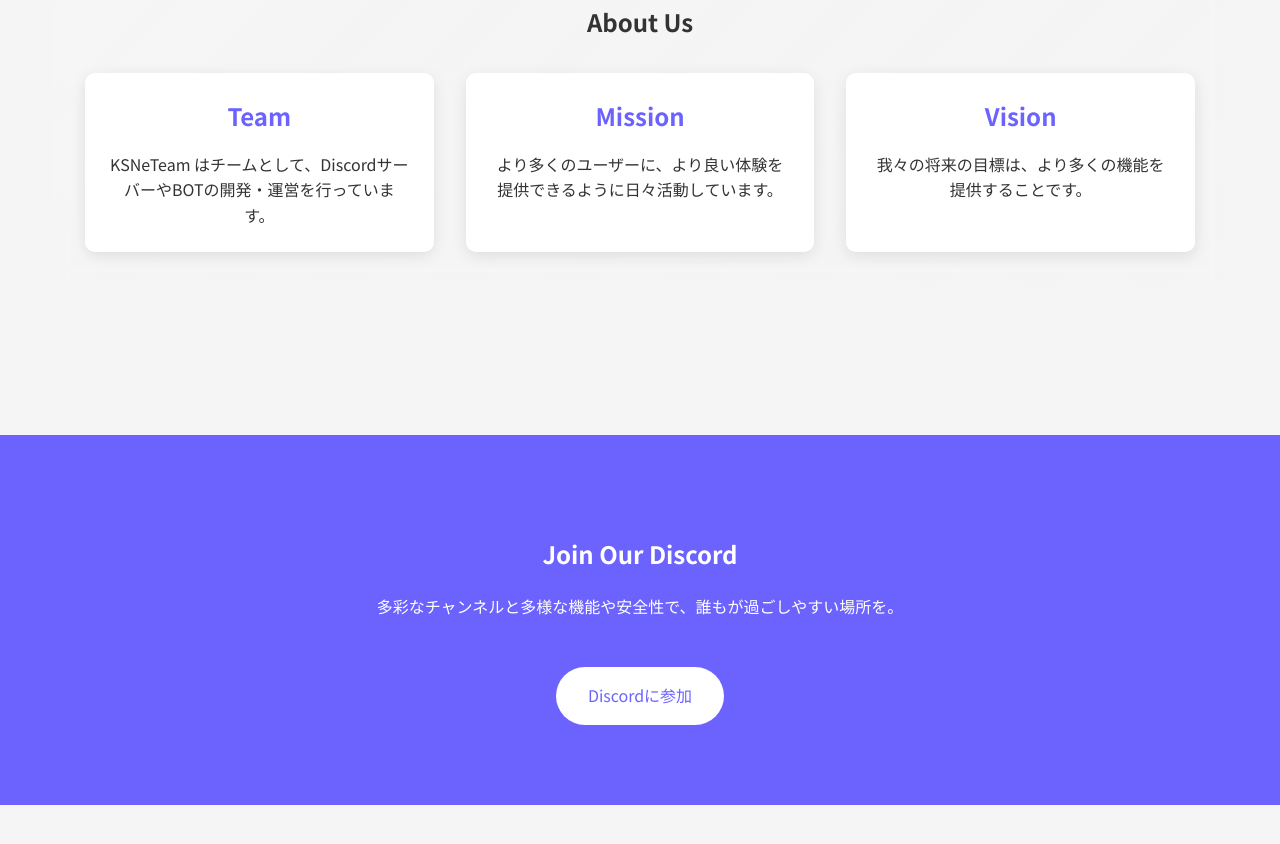
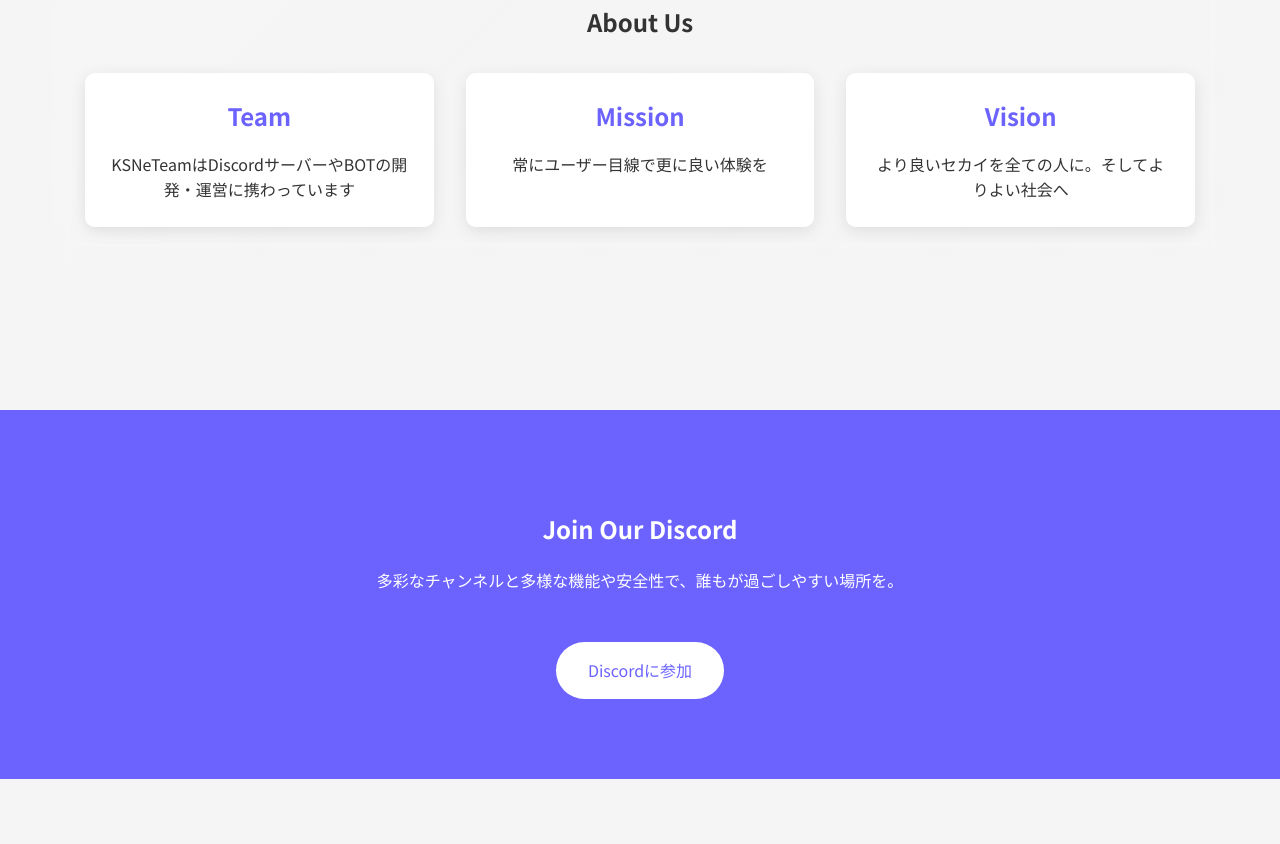
Before and after one commit to Ks-777/Ks-777.github.io, a plain HTML site: page index.html in a window 1280 px wide. Shown: the part 1000-1844 px from the top of the page. Drawn offline with Linux system fonts and the light colour scheme.

Commit message:
内容の修正

```diff
--- a/index.html
+++ b/index.html
@@ -52,19 +52,19 @@
                             <div class="about-header">
                                 <h3>Team</h3>
                             </div>
-                            <p>KSNeTeam はチームとして、DiscordサーバーやBOTの開発・運営を行っています。</p>
+                            <p>KSNeTeamはDiscordサーバーやBOTの開発・運営に携わっています</p>
                         </div>
                         <div class="about-item">
                             <div class="about-header">
                                 <h3>Mission</h3>
                             </div>
-                            <p>より多くのユーザーに、より良い体験を提供できるように日々活動しています。</p>
+                            <p>常にユーザー目線で更に良い体験を</p>
                         </div>
                         <div class="about-item">
                             <div class="about-header">
                                 <h3>Vision</h3>
                             </div>
-                            <p>我々の将来の目標は、より多くの機能を提供することです。</p>
+                            <p>より良いセカイを全ての人に。そしてよりよい社会へ</p>
                         </div>
                     </div>
                 </div>
```
